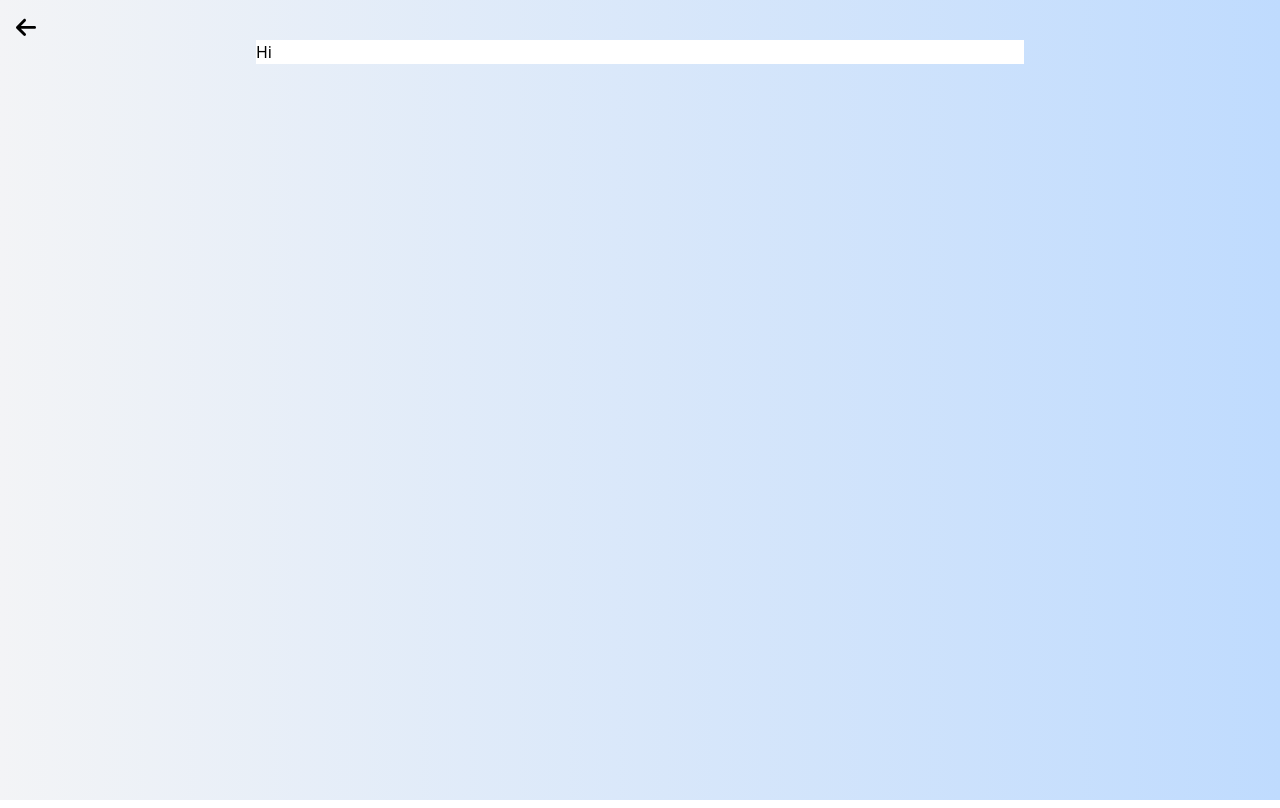
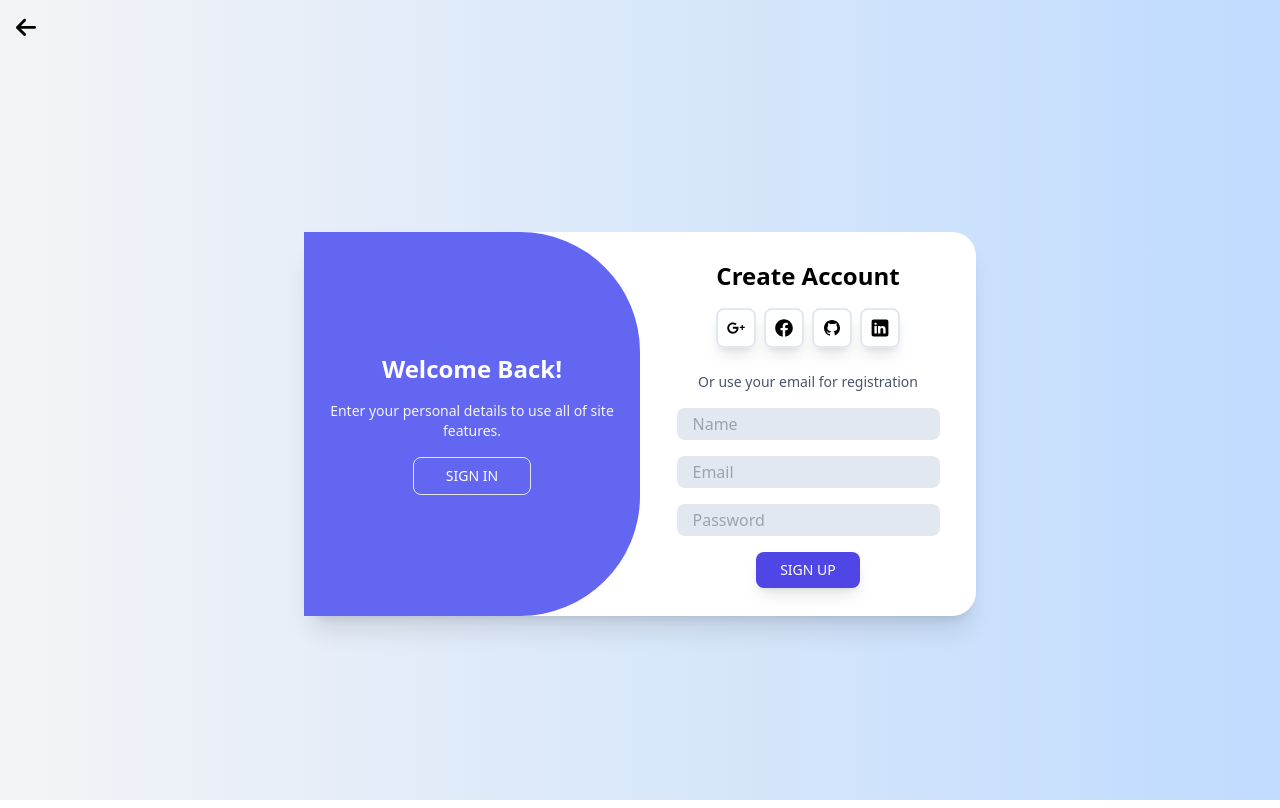
Before and after one commit to saivikassingamsetty/Investra, a Vue app: page /login in a window 1280 px wide. Built offline with nearby package versions, Linux system fonts and the light colour scheme.

Commit message:
Add Login Draft

```diff
--- /dev/null
+++ b/src/components/icons/FaceBook.vue
@@ -0,0 +1,14 @@
+<template>
+  <svg
+    xmlns="http://www.w3.org/2000/svg"
+    x="0px"
+    y="0px"
+    width="100"
+    height="100"
+    viewBox="0 0 50 50"
+  >
+    <path
+      d="M25,3C12.85,3,3,12.85,3,25c0,11.03,8.125,20.137,18.712,21.728V30.831h-5.443v-5.783h5.443v-3.848 c0-6.371,3.104-9.168,8.399-9.168c2.536,0,3.877,0.188,4.512,0.274v5.048h-3.612c-2.248,0-3.033,2.131-3.033,4.533v3.161h6.588 l-0.894,5.783h-5.694v15.944C38.716,45.318,47,36.137,47,25C47,12.85,37.15,3,25,3z"
+    ></path>
+  </svg>
+</template>
--- /dev/null
+++ b/src/components/icons/GitHub.vue
@@ -0,0 +1,14 @@
+<template>
+  <svg
+    xmlns="http://www.w3.org/2000/svg"
+    x="0px"
+    y="0px"
+    width="100"
+    height="100"
+    viewBox="0 0 30 30"
+  >
+    <path
+      d="M15,3C8.373,3,3,8.373,3,15c0,5.623,3.872,10.328,9.092,11.63C12.036,26.468,12,26.28,12,26.047v-2.051 c-0.487,0-1.303,0-1.508,0c-0.821,0-1.551-0.353-1.905-1.009c-0.393-0.729-0.461-1.844-1.435-2.526 c-0.289-0.227-0.069-0.486,0.264-0.451c0.615,0.174,1.125,0.596,1.605,1.222c0.478,0.627,0.703,0.769,1.596,0.769 c0.433,0,1.081-0.025,1.691-0.121c0.328-0.833,0.895-1.6,1.588-1.962c-3.996-0.411-5.903-2.399-5.903-5.098 c0-1.162,0.495-2.286,1.336-3.233C9.053,10.647,8.706,8.73,9.435,8c1.798,0,2.885,1.166,3.146,1.481C13.477,9.174,14.461,9,15.495,9 c1.036,0,2.024,0.174,2.922,0.483C18.675,9.17,19.763,8,21.565,8c0.732,0.731,0.381,2.656,0.102,3.594 c0.836,0.945,1.328,2.066,1.328,3.226c0,2.697-1.904,4.684-5.894,5.097C18.199,20.49,19,22.1,19,23.313v2.734 c0,0.104-0.023,0.179-0.035,0.268C23.641,24.676,27,20.236,27,15C27,8.373,21.627,3,15,3z"
+    ></path>
+  </svg>
+</template>
--- /dev/null
+++ b/src/components/icons/Google.vue
@@ -0,0 +1,14 @@
+<template>
+  <svg
+    xmlns="http://www.w3.org/2000/svg"
+    x="0px"
+    y="0px"
+    width="100"
+    height="100"
+    viewBox="0 0 50 50"
+  >
+    <path
+      d="M 17.1875 10.9375 C 9.421875 10.9375 3.125 17.234375 3.125 25 C 3.125 32.765625 9.421875 39.0625 17.1875 39.0625 C 24.953125 39.0625 31.25 32.765625 31.25 25 C 31.25 24.035156 31.144531 23.09375 30.960938 22.1875 L 30.882813 21.875 L 17.1875 21.875 L 17.1875 26.5625 L 26.5625 26.5625 C 25.816406 30.996094 21.832031 34.375 17.1875 34.375 C 12.007813 34.375 7.8125 30.179688 7.8125 25 C 7.8125 19.820313 12.007813 15.625 17.1875 15.625 C 19.53125 15.625 21.667969 16.492188 23.3125 17.914063 L 26.671875 14.625 C 24.171875 12.335938 20.84375 10.9375 17.1875 10.9375 Z M 39.0625 17.1875 L 39.0625 21.875 L 34.375 21.875 L 34.375 25 L 39.0625 25 L 39.0625 29.6875 L 42.1875 29.6875 L 42.1875 25 L 46.875 25 L 46.875 21.875 L 42.1875 21.875 L 42.1875 17.1875 Z"
+    ></path>
+  </svg>
+</template>
--- /dev/null
+++ b/src/components/icons/Linkedin.vue
@@ -0,0 +1,14 @@
+<template>
+  <svg
+    xmlns="http://www.w3.org/2000/svg"
+    x="0px"
+    y="0px"
+    width="100"
+    height="100"
+    viewBox="0 0 50 50"
+  >
+    <path
+      d="M41,4H9C6.24,4,4,6.24,4,9v32c0,2.76,2.24,5,5,5h32c2.76,0,5-2.24,5-5V9C46,6.24,43.76,4,41,4z M17,20v19h-6V20H17z M11,14.47c0-1.4,1.2-2.47,3-2.47s2.93,1.07,3,2.47c0,1.4-1.12,2.53-3,2.53C12.2,17,11,15.87,11,14.47z M39,39h-6c0,0,0-9.26,0-10 c0-2-1-4-3.5-4.04h-0.08C27,24.96,26,27.02,26,29c0,0.91,0,10,0,10h-6V20h6v2.56c0,0,1.93-2.56,5.81-2.56 c3.97,0,7.19,2.73,7.19,8.26V39z"
+    ></path>
+  </svg>
+</template>
--- a/src/views/LoginSignup.vue
+++ b/src/views/LoginSignup.vue
@@ -9,8 +9,72 @@
         </svg>
       </div>
     </RouterLink>
-    <div class="max-w-3xl mx-auto bg-white">Hi</div>
+    <div class="container flex items-center justify-center h-full">
+      <div class="h-1/2 w-full bg-white m-6 max-w-2xl mx-auto rounded-3xl shadow-xl flex">
+        <div
+          class="h-full w-1/2 bg-indigo-500 rounded-r-[120px] text-white flex flex-col items-center justify-center gap-4"
+        >
+          <h1 class="text-2xl font-bold text-center">Welcome Back!</h1>
+          <p class="text-gray-100 font-normal text-center text-sm">
+            Enter your personal details to use all of site features.
+          </p>
+          <button class="py-2 px-8 border rounded-lg text-sm hover:bg-white hover:text-indigo-500">
+            SIGN IN
+          </button>
+        </div>
+        <div class="flex flex-col items-center justify-center gap-4 w-1/2">
+          <h1 class="text-2xl font-bold text-center">Create Account</h1>
+          <nav class="flex gap-2">
+            <a href="#"
+              ><GoogleIcon class="h-10 w-10 border-2 border-slate-200 p-2 rounded-lg shadow-lg"
+            /></a>
+            <a href="#">
+              <FaceBookIcon class="h-10 w-10 border-2 border-slate-200 p-2 rounded-lg shadow-lg" />
+            </a>
+            <a href="#">
+              <GitHubIcon class="h-10 w-10 border-2 border-slate-200 p-2 rounded-lg shadow-lg" />
+            </a>
+            <a href="#">
+              <LinkedinIcon class="h-10 w-10 border-2 border-slate-200 p-2 rounded-lg shadow-lg" />
+            </a>
+          </nav>
+          <p class="text-slate-600 font-normal text-sm pt-2">Or use your email for registration</p>
+          <form action="" method="post" class="text-center flex flex-col space-y-4">
+            <input
+              type="text"
+              placeholder="Name"
+              class="bg-slate-200 px-4 py-1 border-lg rounded-lg"
+            />
+            <input
+              type="email"
+              name="email"
+              id="email"
+              placeholder="Email"
+              class="bg-slate-200 px-4 py-1 border-lg rounded-lg"
+            />
+            <input
+              type="password"
+              name="password"
+              id="password"
+              placeholder="Password"
+              class="bg-slate-200 px-4 py-1 border-lg rounded-lg"
+            />
+          </form>
+          <button
+            type="submit"
+            class="bg-indigo-600 text-white py-2 px-6 rounded-lg shadow-lg hover:bg-indigo-700 font-normal text-sm"
+          >
+            SIGN UP
+          </button>
+        </div>
+      </div>
+    </div>
   </section>
 </template>
 
-<script setup lang="ts"></script>
+<script setup lang="ts">
+import GoogleIcon from '@/components/icons/Google.vue'
+import FaceBookIcon from '@/components/icons/FaceBook.vue'
+import GitHubIcon from '@/components/icons/GitHub.vue'
+import LinkedinIcon from '@/components/icons/Linkedin.vue'
+</script>
```
Also changed, not shown: 1 other file (tests, documents, lock files or other folders).
